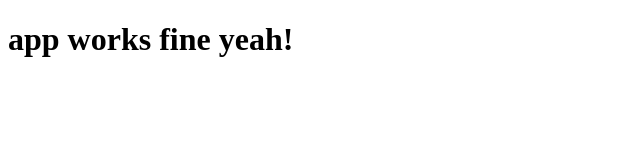
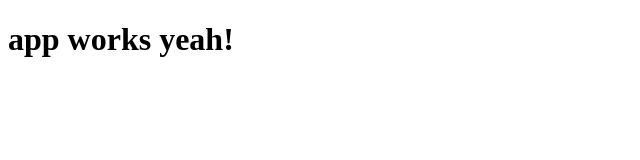
Before and after one commit to FabianGrimminger/TravisTest, an Angular app: page / in a window 1280 px wide. Shown: the top 160 px of the page, without its empty margins (0-640 px from the left). Built offline with nearby package versions, Linux system fonts and the light colour scheme.

Commit message:
test fail test

```diff
--- a/src/app/app.component.ts
+++ b/src/app/app.component.ts
@@ -6,8 +6,5 @@ import { Component } from '@angular/core';
   styleUrls: ['./app.component.css']
 })
 export class AppComponent {
-  title =
-
-
-  'app works fine yeah!';
+  title = 'app works yeah!';
 }
```
